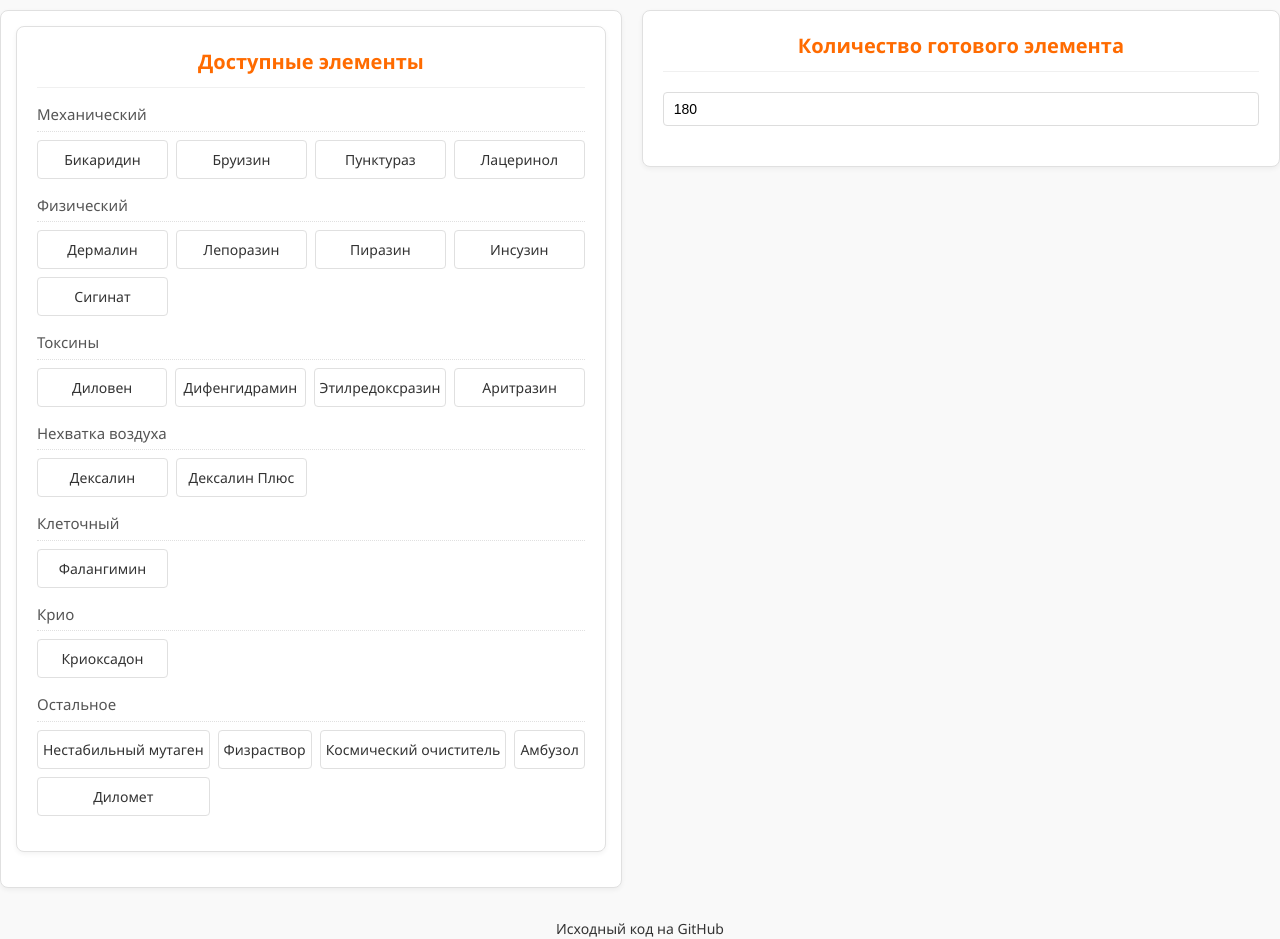
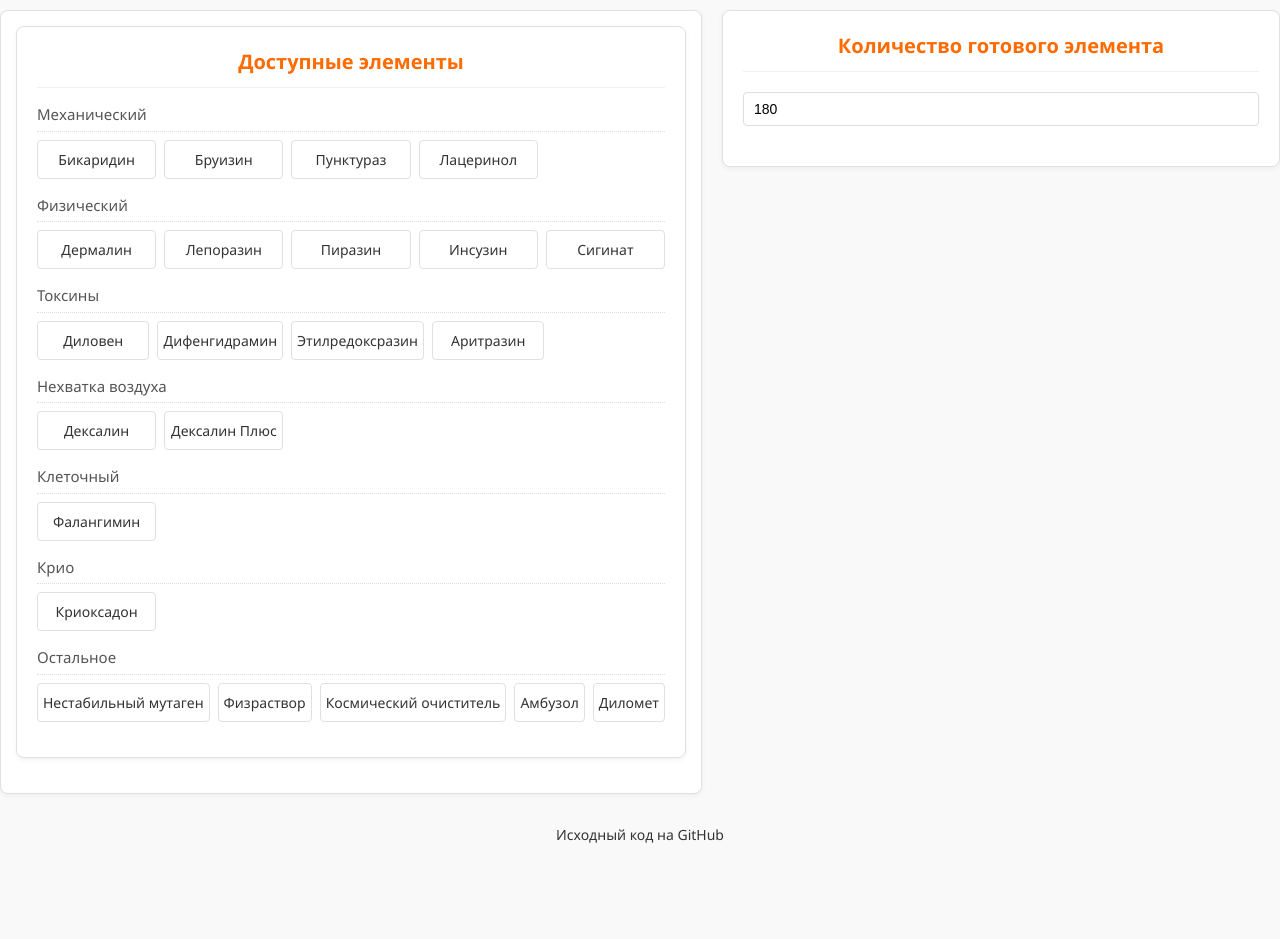
Before and after one commit to pricheta/site, a Django app: page /chemistry in a window 1280 px wide. After the commit the page ends 843 px from the top, so only its background shows below. Run offline with Django 5.2, Linux system fonts and the light colour scheme.

Commit message:
Мелкое улучшение UI

```diff
--- a/pricheta/templates/pricheta/chemistry.html
+++ b/pricheta/templates/pricheta/chemistry.html
@@ -124,7 +124,7 @@
         /* Стили для списка элементов */
         .elements-grid {
             display: grid;
-            grid-template-columns: repeat(4, 1fr);
+            grid-template-columns: repeat(5, 1fr);
             gap: 8px;
         }
 
@@ -186,7 +186,7 @@
             }
 
             .elements-grid {
-                grid-template-columns: repeat(4, 1fr);
+                grid-template-columns: repeat(5, 1fr);
             }
 
             .element-brick {
```
